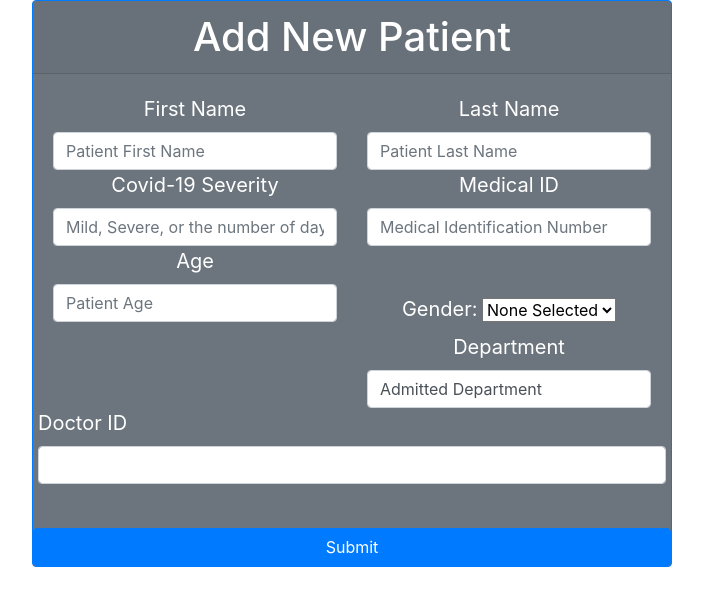
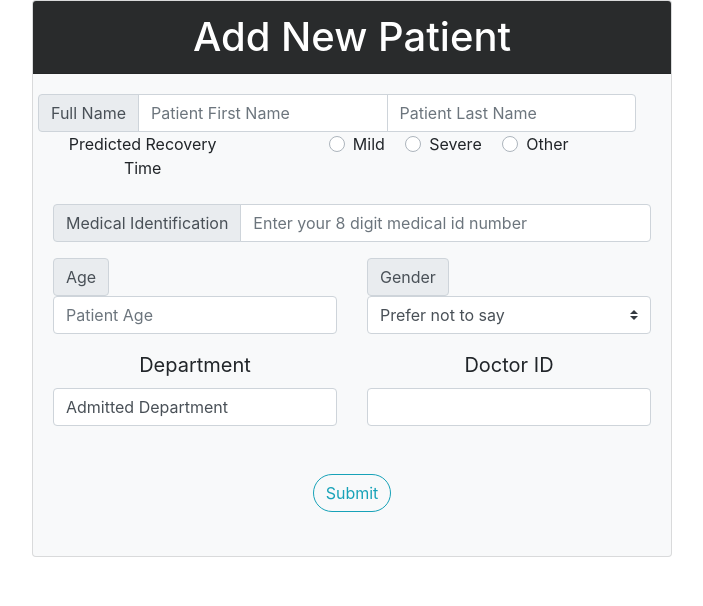
Before and after one commit to natelincyber/hospital_management_tool, a Flask app: page /see_patients/new_patient_form in a window 1280 px wide. Shown: the part 101-707 px from the top of the page, without its empty margins (288-991 px from the left). Run offline with Flask 2, Linux system fonts and the light colour scheme; some libraries are stand-ins or nearby versions.

Commit message:
modified:   Templates/new_patient_form.html

```diff
--- a/Templates/new_patient_form.html
+++ b/Templates/new_patient_form.html
@@ -15,35 +15,55 @@
 {% block title %}New Patient{% endblock %}
 
 {% block body %}
-    <div class="card border-primary text-white bg-secondary mb-3" style="max-width: 40rem; text-align: center;">
-        <h1 class="card-header">Add New Patient</h1>
+    <div class="card bg-light mb-3" style="max-width: 40rem; text-align: center;">
+        <h1 class="card-header text-white" style="background-color: #292b2c;">Add New Patient</h1>
         <div class="card-body">
             <form action='/see_patients' method='POST'>
-                <div class="row">
-                    <div class="col-6">
-                        <label for='firstName' class="lead"><b>First Name</b></label>
+                <div class="input-group row">
+                    <div class="input-group-prepend">
+                        <span class="input-group-text">Full Name</span>
+                    </div>
                     <input
                     class="form-control"
                     type="text"
-                        name='firstName'
-                        id='firstName'
+                    name="firstName"
+                    id="firstName"
                     placeholder="Patient First Name"
                     aria-label="Patient First Name"
                     />
-                    </div>
-                    <div class="col-6">
-                        <label for='lastName' class="lead"><b>Last Name</b></label>
                     <input
                     class="form-control"
                     type="text"
-                        name='lastName'
-                        id='lastName'
+                    name="lastName"
+                    id="lastName"
                     placeholder="Patient Last Name"
                     aria-label="Patient Last Name"
                     />
                 </div>
+                <div class="form-group row">
+                    <label class="col-4">Predicted Recovery Time</label>
+                    <div class="col-8">
+                        <div class="custom-control custom-radio custom-control-inline">
+                            <input name="radio" id="radio_0" type="radio" class="custom-control-input" value="rabbit">
+                            <label for="radio_0" class="custom-control-label">Mild</label>
                         </div>
-                <div class="row">
+                        <div class="custom-control custom-radio custom-control-inline">
+                            <input name="radio" id="radio_1" type="radio" class="custom-control-input" value="duck">
+                            <label for="radio_1" class="custom-control-label">Severe</label>
+                        </div>
+                        <div class="custom-control custom-radio custom-control-inline">
+                            <input name="radio" id="radio_2" type="radio" class="custom-control-input" value="fish">
+                            <label for="radio_2" class="custom-control-label">Other</label>
+                        </div>
+                    </div>
+                </div>
+                <div class="input-group mb-3">
+                    <div class="input-group-prepend">
+                        <span class="input-group-text">Medical Identification</span>
+                    </div>
+                    <input type="text" class="form-control" placeholder="Enter your 8 digit medical id number" type="number" name="medID" id="medID" aria-label="Medical Identification Number">
+                </div>
+                <!--<div class="row">
                     <div class="col-6">
                         <label for='cureTime' class="lead"><b>Covid-19 Severity</b></label>
                         <input
@@ -54,22 +74,12 @@
                         placeholder="Mild, Severe, or the number of days until fully cured"
                         aria-label="Mild, Severe, or the number of days until fully cured"
                         />
+                    </div>-->
+                <div class="form-group row">
+                    <div class="col-6">
+                        <div class="input-group-prepend">
+                            <span class="input-group-text">Age</span>
                         </div>
-                    <div class="col-6">
-                        <label for='medID' class="lead"><b>Medical ID</b></label>
-                        <input
-                        class="form-control"
-                        type="number"
-                        name="medID"
-                        id="medID"
-                        placeholder="Medical Identification Number"
-                        aria-label="Medical Identification Number"
-                        />
-                    </div>
-                </div>
-                <div class="row">
-                    <div class="col-6">
-                        <label for='age' class="lead"><b>Age</b></label>
                         <input
                         class="form-control"
                         type="number"
@@ -80,15 +90,19 @@
                         />
                     </div>
                     <div class="col-6">
-                        <br>
-                        <br>
-                        <label for='gender' class="lead"><b>Gender:</b></label>
-                        <select  name='gender' id='gender'>
-                            <option value='None Selected'>None Selected</option>
-                            <option value='Male'>Male</option>
-                            <option value='Female'>Female</option>
-                            <option value='Other'>Other</option>
+                        <div class="input-group-prepend">
+                            <span class="input-group-text">Gender</span>
+                        </div>
+                        <select class="custom-select" name="gender" id="gender">
+                            <option selected>Prefer not to say</option>
+                            <option value="1">Male</option>
+                            <option value="2">Female</option>
+                            <option value="3">Other</option>
                         </select>
+                    </div>
+                </div>
+                <div class="row">
+                    <div class="col-6">
                         <label for='field' class="lead"><b>Department</b></label>
                         <input
                             class="form-control"
@@ -99,6 +113,7 @@
                             aria-label="Admitted Department"
                         />
                     </div>
+                    <div class="col-6">
                         <label for='doctorID' class="lead"><b>Doctor ID</b></label>
                         <input
                             class="form-control"
@@ -111,7 +126,7 @@
                     </div>
                 </div>
                 <br>
-                <input class="btn btn-primary" type="submit" value="Submit">
+                <button class="btn btn-outline-info rounded-pill my-4 mx-auto" type="submit" value="Submit">Submit</button>
             </div>
             </form>
         </div>
```
Also changed, not shown: patients.db. Lines whose indentation alone changed are shown as unchanged.
